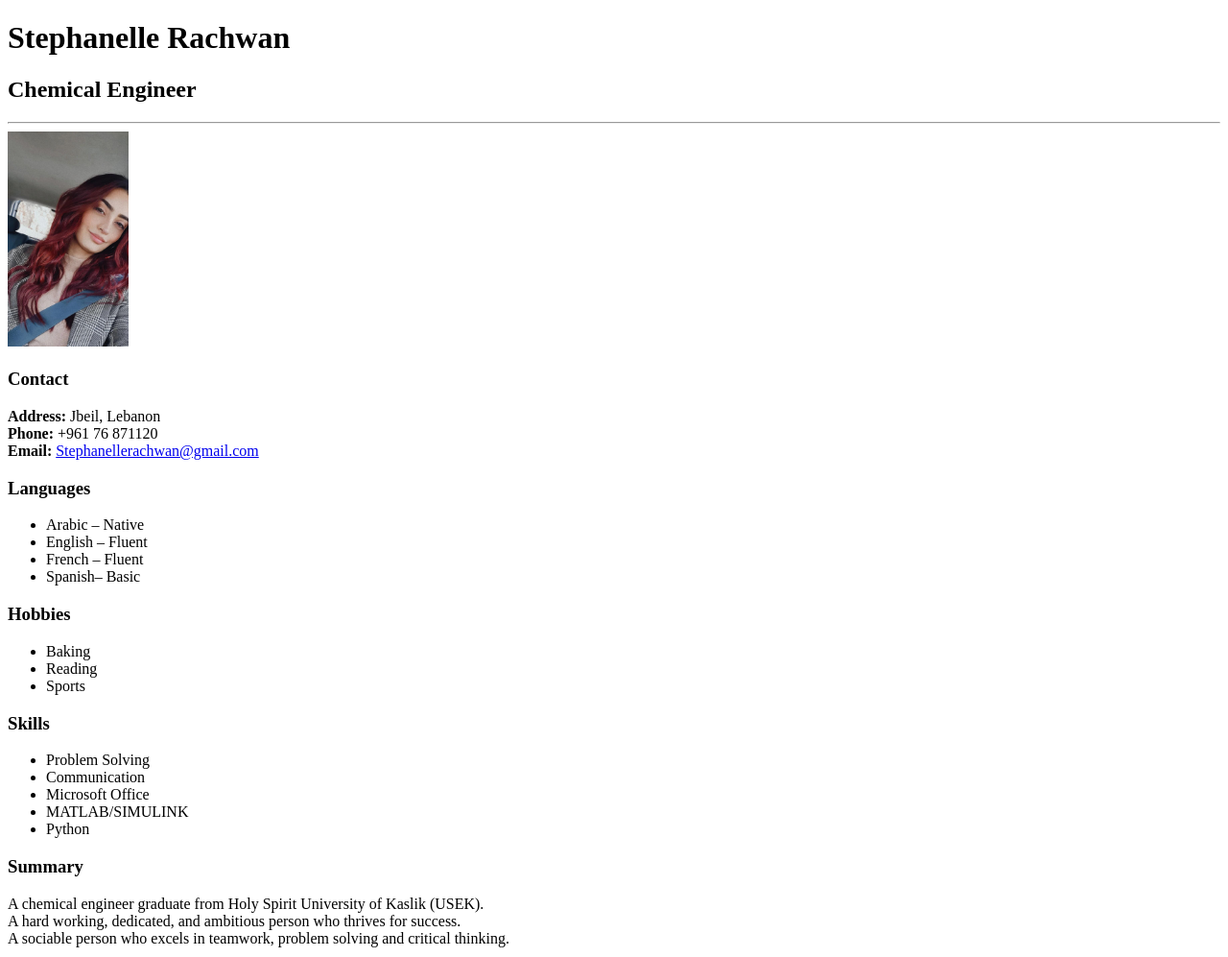
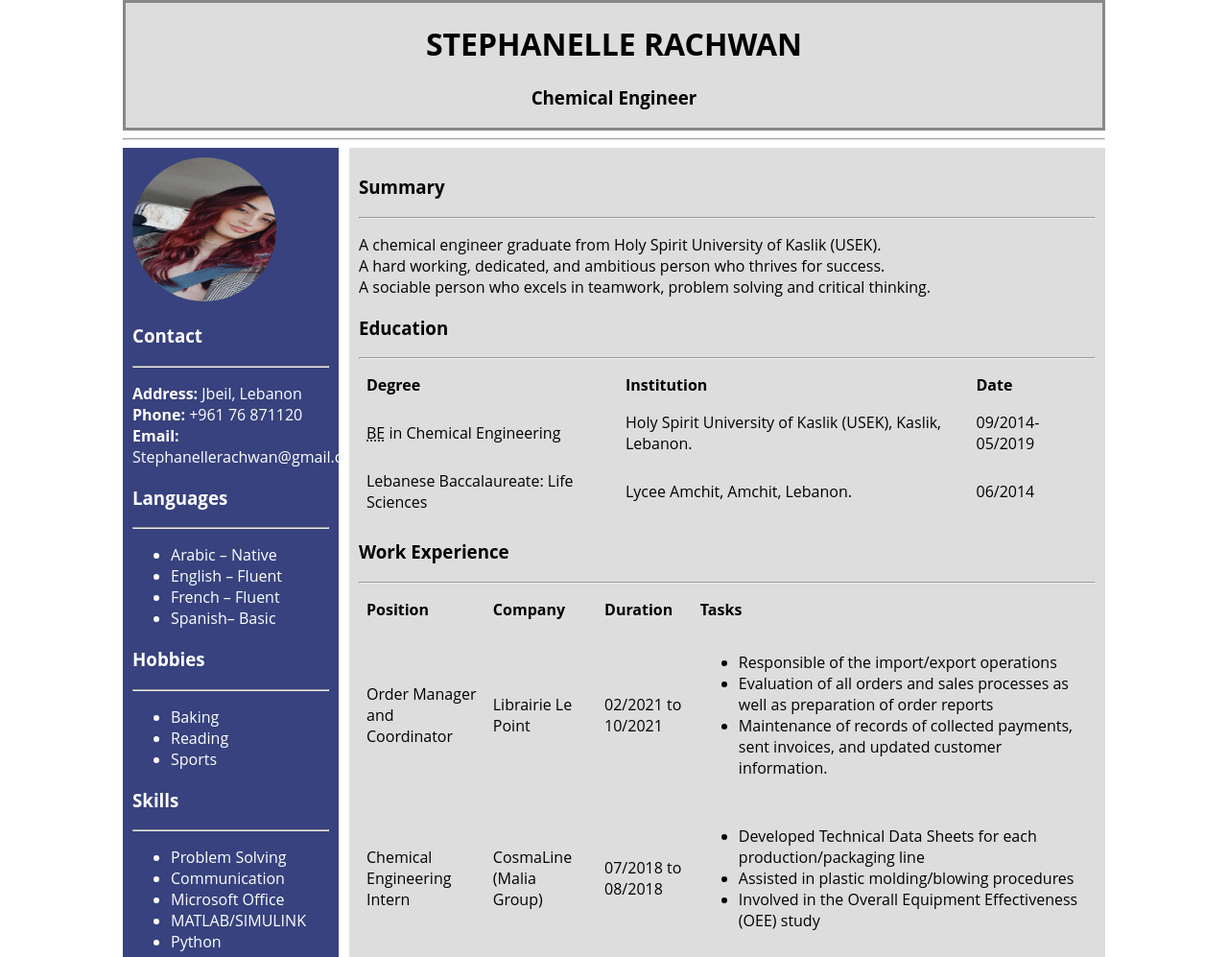
Before and after one commit to stephanelle-rachwan/Curriculum-vitae, a plain HTML site: page index.html in a window 1280 px wide. Shown: the top 997 px of the page at 96% size. Drawn offline with Linux system fonts and the light colour scheme.

Commit message:
Adding some styling + float

```diff
--- a/index.html
+++ b/index.html
@@ -11,11 +11,12 @@
 
 <body>
   <!-- Name/Title -->
-  <div>
-    <h1>Stephanelle Rachwan</h1>
-    <h2>Chemical Engineer</h2>
-    <hr>
+  <div id="title-name">
+    <h1>STEPHANELLE RACHWAN</h1>
+    <h3>Chemical Engineer</h3>
   </div>
+
+  <hr>
 
   <!-- The CV will be divided into 2 sections; left and right sections -->
 
@@ -23,11 +24,14 @@
   <div id="left-section">
     <!-- The left section will contain: Picture - contact - languages - hobbies - skills -->
     <!-- Picture -->
-    <img src="./Pictures/picture.jpg" alt="My picture" width="10%" height="5%">
+    <div class="profile-picture">
+      <img class="profile-picture" src="./Pictures/picture.jpg" alt="My picture" height="150px" width="150px">
+    </div>
 
     <!-- Contact -->
     <div>
       <h3>Contact</h3>
+      <hr>
       <p>
         <b>Address:</b>
         Jbeil, Lebanon
@@ -37,13 +41,14 @@
         <br>
         <b>Email:</b>
         <!--  create a link that opens the user's email program -->
-        <a href="mailto:stephanellerachwan@gmail.com">Stephanellerachwan@gmail.com</a>
+        <a class="email" href="mailto:stephanellerachwan@gmail.com">Stephanellerachwan@gmail.com</a>
       </p>
     </div>
 
     <!-- Languages -->
     <div>
       <h3>Languages</h3>
+      <hr>
       <ul>
         <li>Arabic – Native</li>
         <li>English – Fluent</li>
@@ -55,6 +60,7 @@
     <!-- Hobbies -->
     <div>
       <h3>Hobbies</h3>
+      <hr>
       <ul>
         <li>Baking</li>
         <li>Reading</li>
@@ -65,6 +71,7 @@
     <!-- Skills -->
     <div>
       <h3>Skills</h3>
+      <hr>
       <ul>
         <li>Problem Solving</li>
         <li>Communication</li>
@@ -82,6 +89,7 @@
     <!-- Summary -->
     <div>
       <h3>Summary</h3>
+      <hr>
       <p>
         A chemical engineer graduate from Holy Spirit University of Kaslik
         (USEK). <br> A hard working, dedicated, and ambitious person who
@@ -93,7 +101,8 @@
     <!-- Education -->
     <div>
       <h3>Education</h3>
-      <table border="1" width="80%">
+      <hr>
+      <table>
         <tr>
           <th>Degree</th>
           <th>Institution</th>
@@ -116,7 +125,8 @@
     <!-- Work Experience -->
     <div>
       <h3>Work Experience</h3>
-      <table border="1" width="80%">
+      <hr>
+      <table>
         <tr>
           <th>Position</th>
           <th>Company</th>
--- a/style.css
+++ b/style.css
@@ -0,0 +1,50 @@
+body{
+  font-family: "Open Sans", sans-serif;
+  max-width: 80%;
+  margin: auto;
+}
+
+#title-name {
+  text-align: center;
+  border: 3px #888 solid;
+  background-color: #ddd;
+}
+
+#left-section {
+  max-width: 20%;
+  background-color: #37427e  ;
+  padding: 10px;
+  color: white;
+  float: left;
+}
+
+.email {
+  color: white;
+  text-decoration: none;
+}
+
+.email:hover {
+  color: #888;
+}
+
+#right-section {
+  max-width: 75%;
+  padding: 10px;
+  float: right;
+  background-color: #ddd;
+}
+
+.profile-picture {
+  border-radius: 50%;
+}
+
+table {
+  border-collapse: collapse;
+  width: 100%;
+}
+
+th, td {
+  padding: 8px;
+  text-align: left;
+  border-bottom: 1px solid #ddd;
+}
```
